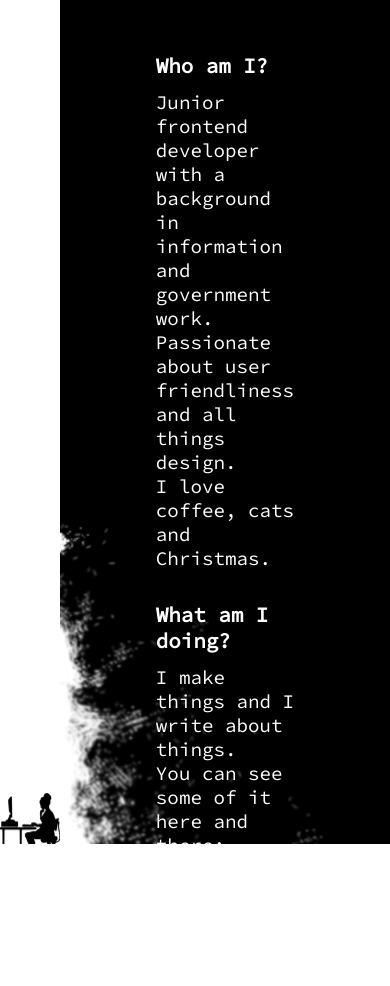
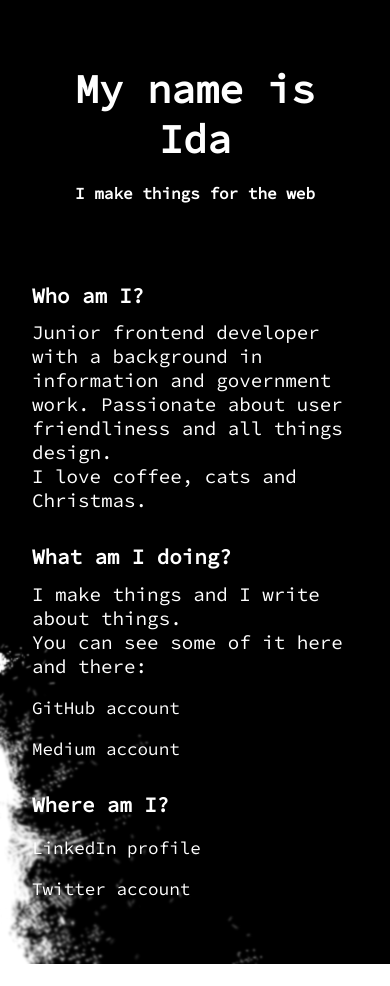
Before and after one commit to KarnaDesign/karnadesign.se, a plain HTML site: page index.html in a window 390 px wide. After the commit the page ends 964 px from the top, so only its background shows below. Drawn offline with Linux system fonts and the light colour scheme.

Commit message:
Added styling for mobile devices

```diff
--- a/index.html
+++ b/index.html
@@ -2,6 +2,7 @@
 <html>
 
 <head>
+    <meta name="viewport" content="width=device-width, initial-scale=1">
     <title>KarnaDesign</title>
     <link href="https://fonts.googleapis.com/css?family=Source+Code+Pro&display=swap" rel="stylesheet">
     <link rel="stylesheet" href="style.css">
--- a/style.less
+++ b/style.less
@@ -7,10 +7,13 @@
     padding: 0;
 }
 
-html,
-body,
-.wrapper {
-    height: 100%;
+@media only screen and (min-width: 769px) {
+
+    html,
+    body,
+    .wrapper {
+        height: 100%;
+    }
 }
 
 a {
@@ -87,3 +90,30 @@ body {
         }
     }
 }
+
+@media only screen and (max-width: 720px) {
+    body {
+        .wrapper {
+            .leftSide {
+                display: none;
+            }
+
+            .rightSide {
+                width: 100%;
+                background-attachment: fixed;
+                padding: 2rem;
+
+                h1 {
+
+                    font-size: 2.5rem;
+                    margin-top: 2rem;
+
+                }
+
+                h3 {
+                    font-size: 1rem;
+                }
+            }
+        }
+    }
+}
```
Also changed, not shown: style.css.
